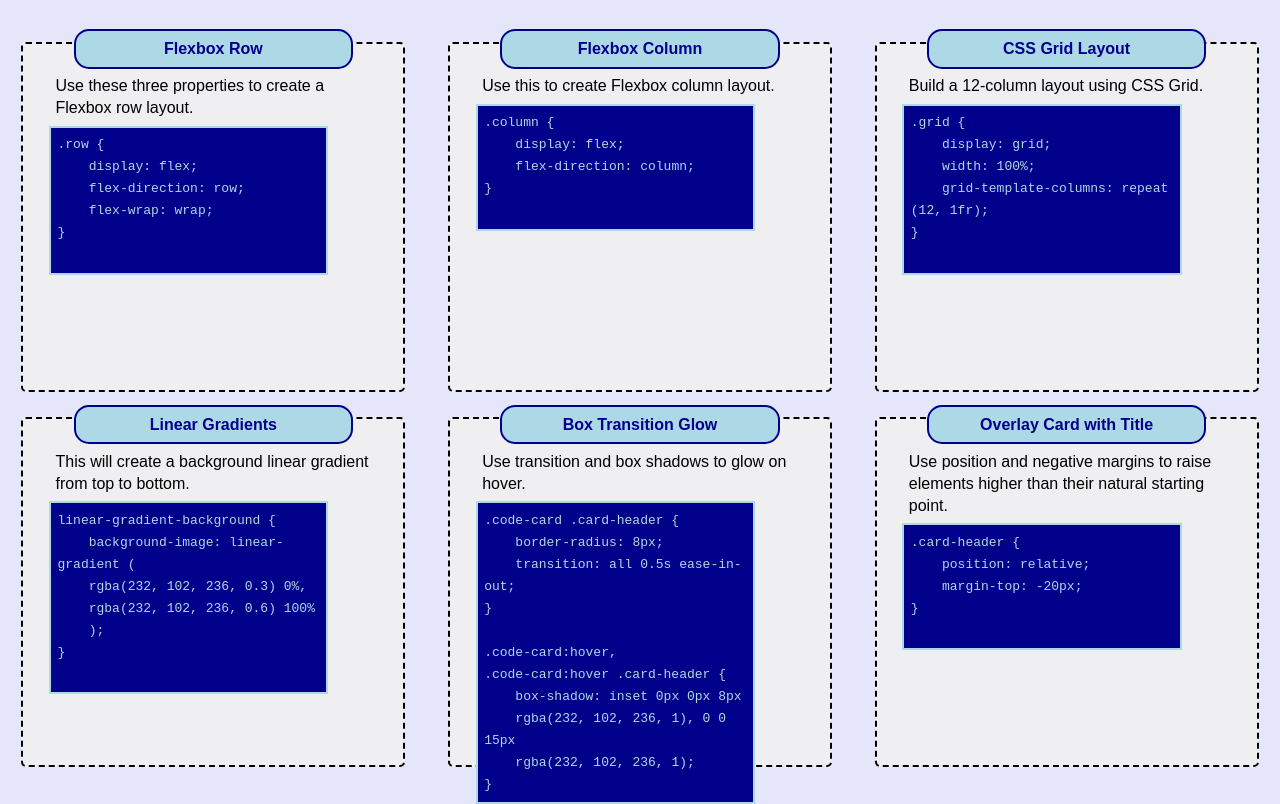
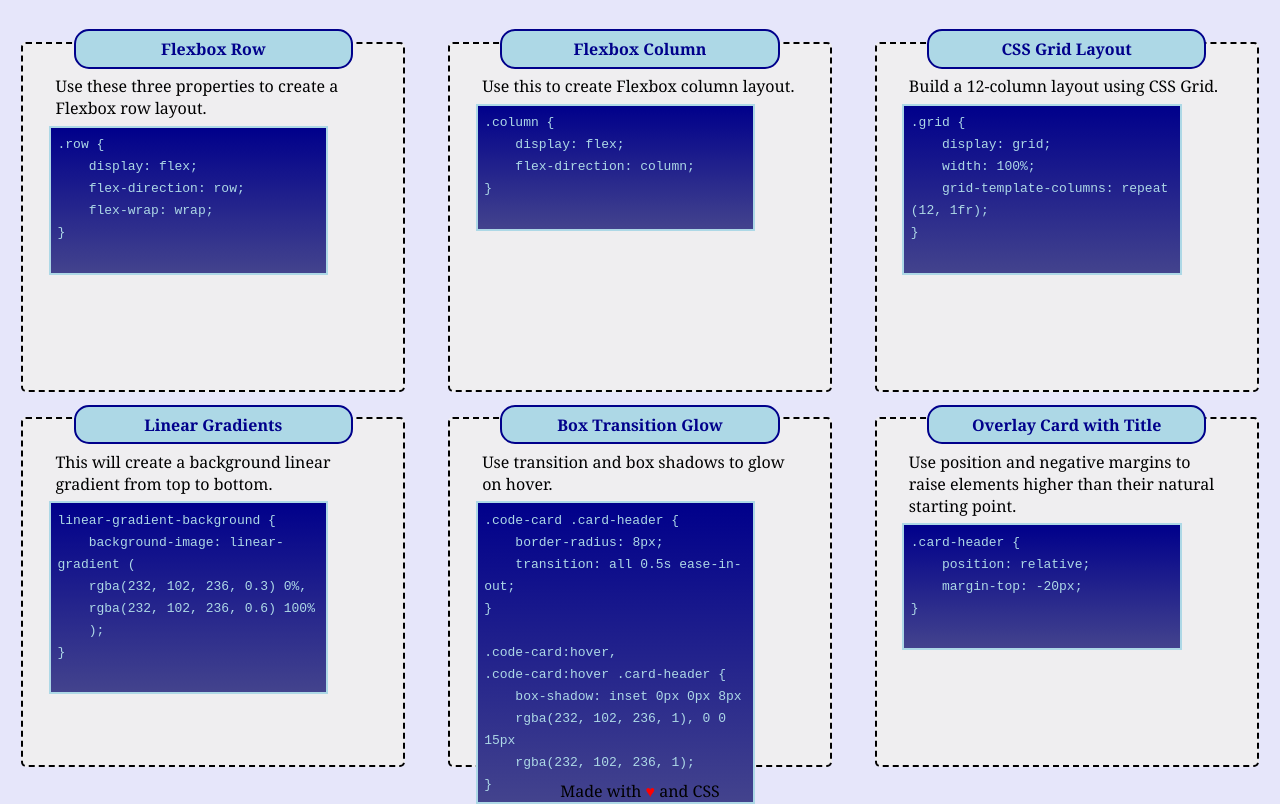
Before and after one commit to mlward639/unit-two-mini-project, a plain HTML site: page index.html in a window 1280 px wide. Shown: the part 91-895 px from the top of the page. Drawn offline with Linux system fonts and the light colour scheme.

Commit message:
updated CSS changes

```diff
--- a/assets/css/style.css
+++ b/assets/css/style.css
@@ -1,6 +1,12 @@
 * {
     line-height: 22px;
     box-sizing: border-box;
+    font-family:Cambria, Cochin, Georgia, Times, 'Times New Roman', serif;
+}
+
+:root {
+    --darkblue: darkblue;
+    --lightblue: lightblue;
 }
 
 body {
@@ -14,6 +20,10 @@ header {
     flex-wrap: nowrap;
     display: block;
     text-align: center;
+}
+
+h1 {
+    font-size: x-large;
 }
 
 
@@ -41,14 +51,20 @@ main section {
     flex-wrap: nowrap;
     justify-content: center;
     width: 85%;
-    border: 2px solid darkblue;
+    border: 2px solid var(--darkblue);
     border-radius: 15px;
     padding: 2%;
-    background-color:lightblue;
-    color: darkblue;
+    background-color:var(--lightblue);
+    color: var(--darkblue);
     box-sizing: border-box;
     position: relative;
     margin: -40px auto auto auto;
+    transition: font-size 4s 1s;
+  }
+
+/* hover over h2 causing font size to grow */
+.card h2:hover {
+    font-size: 36px;
   }
 
 .card p {
@@ -61,9 +77,9 @@ main section {
 
 .card pre {
     width: 85%;
-    border: 2px solid lightblue;
-    background-color: darkblue;
-    color: lightblue;
+    border: 2px solid var(--lightblue);
+    background-color: var(--darkblue);
+    color: var(--lightblue);
     font-family: monospace;
     padding: 2%;
     display: flex;
@@ -71,4 +87,31 @@ main section {
     justify-content: flex-start;
     white-space: pre-wrap;
     tab-size: 4;
+    user-select: all;
+    background-image: linear-gradient(var(--darkblue) 0%, rgb(67, 67, 141) 100%);
+    }
+
+footer {
+    bottom: 0;
+    left: 0;
+    width: 100%;
+    text-align: center;
   }
+
+  span.heart {
+      color: red;
+  }
+
+/* On tablet at size 768px and above, display two CSS code snippets per row */
+@media screen and (max-width: 992px) {
+    main section {
+        width: 50%;
+     }
+}
+
+/* On mobile device, under 768px, display one CSS code snippet per row */
+@media screen and (max-width: 768px) {
+    main section {
+        width: 100%;
+    }
+}
--- a/index.html
+++ b/index.html
@@ -119,6 +119,7 @@ linear-gradient-background {
 
 <!-- Footer Here -->
 <footer>
+    <p> Made with <span class="heart">♥</span> and CSS</p>
 </footer>
 
 
```
